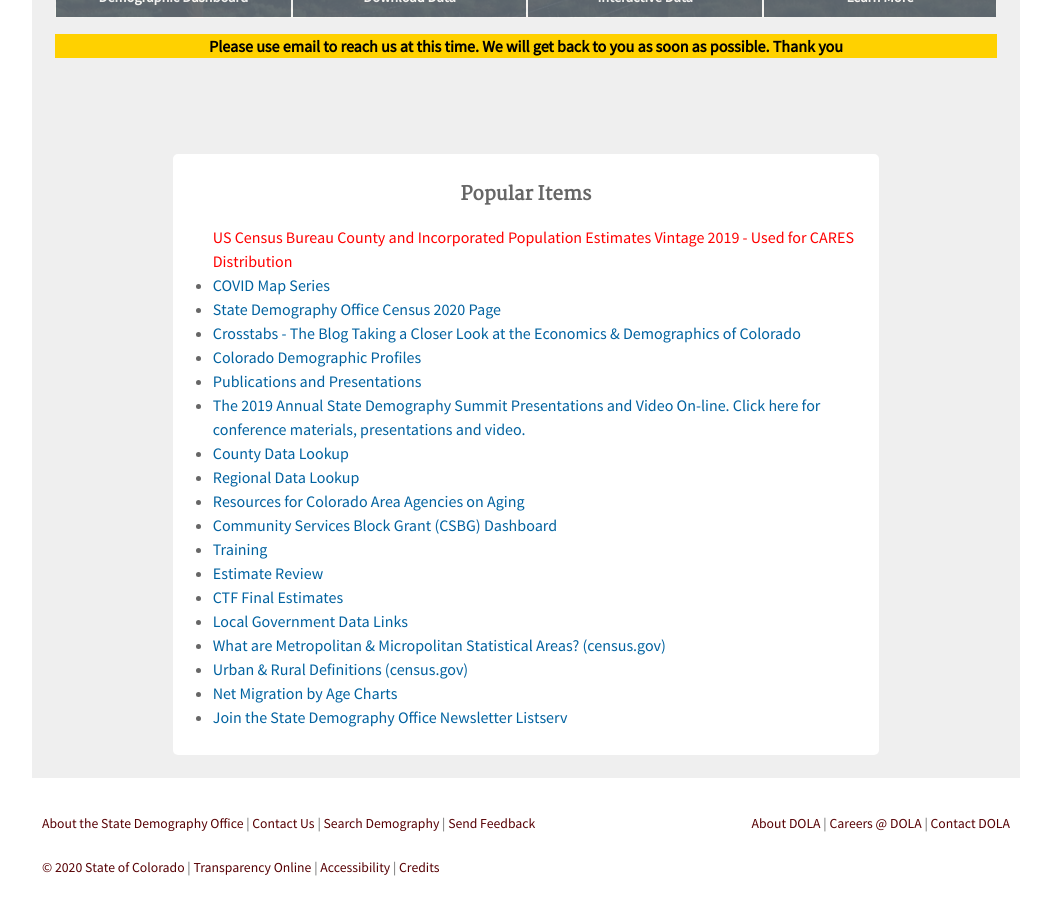
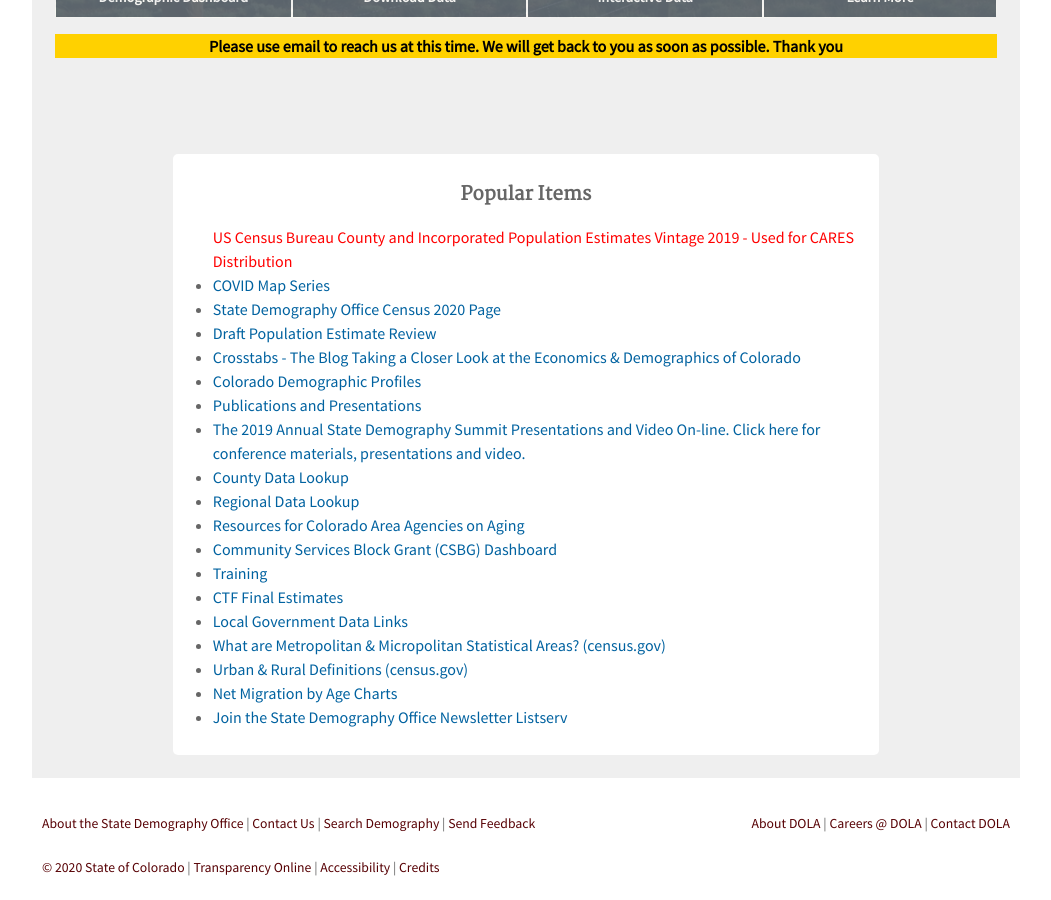
Before and after one commit to TBleess/Website_New, a Jekyll site: the page built from pages/0_Homepage_and_Footer_Links/index.md, in a window 1280 px wide and 900 px high, scrolled down 604 px. Shown: the whole window, without its empty margins (114-1165 px from the left). Built offline with Jekyll 4.4.1, drawn with Linux system fonts in a browser that asks for light colours.

Commit message:
Update infobox.yml

```diff
--- a/_data/infobox.yml
+++ b/_data/infobox.yml
@@ -6,6 +6,8 @@
   url: "https://arcg.is/mGPSK"
 - name: "State Demography Office Census 2020 Page"
   url: "/census_2020/"
+- name: "Draft Population Estimate Review"
+  url: "https://gis.dola.colorado.gov/apps/ctf_estimates_final/"
 - name: "Crosstabs - The Blog Taking a Closer Look at the Economics & Demographics of Colorado"
   url: "/crosstabs/"
 - name: "Colorado Demographic Profiles"
@@ -24,8 +26,6 @@
   url: "https://gis.dola.colorado.gov/apps/CSBG/"
 - name: "Training"
   url: "/demography/training#training"
-- name: "Estimate Review"
-  url: "https://gis.dola.colorado.gov/apps/ctf_estimates_final/"
 - name: "CTF Final Estimates"
   url: "https://drive.google.com/file/d/1ngrYkRDvG8e5XKCIXTsDHeRiGZzPrWOF/view"
 - name: "Local Government Data Links"
```
